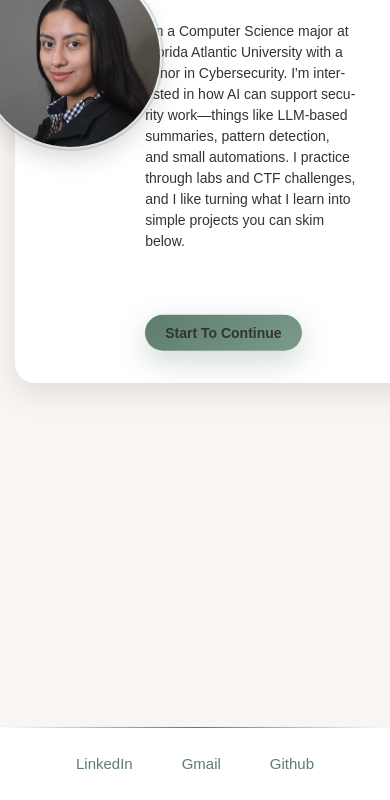
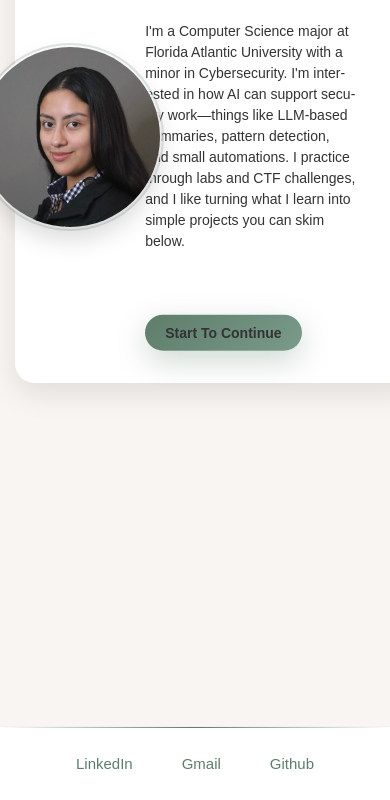
Before and after one commit to Lol0131/personal-website, a plain HTML site: page index.html in a window 390 px wide. Shown: the part 209-1009 px from the top of the page. Drawn offline with Linux system fonts and the light colour scheme; a web font is replaced by a local one.

Commit message:
📱 Fixed Mobile Layout Order - Image First, Then Text, Then Button
✅ Mobile Layout Improvements:
- Added display: flex and align-items: center to .main1
- Increased margin-bottom to 30px for better spacing between image and text
- Added width: 100% to both .text-content and .image-content
- Ensured proper centering with text-align: center
- Maintained order: 1 for image, order: 2 for text content

🎯 Result:
Mobile layout now properly shows:
1. Paula Ticona profile picture (first)
2. Text content with name and description (second)
3. Start To Continue button (third)

```diff
--- a/style.css
+++ b/style.css
@@ -505,20 +505,24 @@ body{
       box-shadow: 0 10px 30px rgba(0, 0, 0, 0.1);
       box-sizing: border-box;
       width: 100%;
+      display: flex;
+      align-items: center;
     }
 
     .text-content {
       flex: none;
       order: 2;
       text-align: center;
+      width: 100%;
     }
 
     .image-content {
       flex: none;
       order: 1;
-      margin-bottom: 20px;
+      margin-bottom: 30px;
       display: flex;
       justify-content: center;
+      width: 100%;
     }
 
     .main1 p {
@@ -537,6 +541,7 @@ body{
       -webkit-text-fill-color: transparent;
       background-clip: text;
       margin-bottom: 20px;
+      text-align: center;
     }
 
     .main1 p {
```
